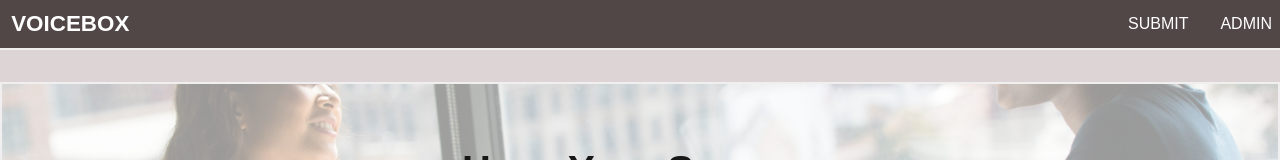
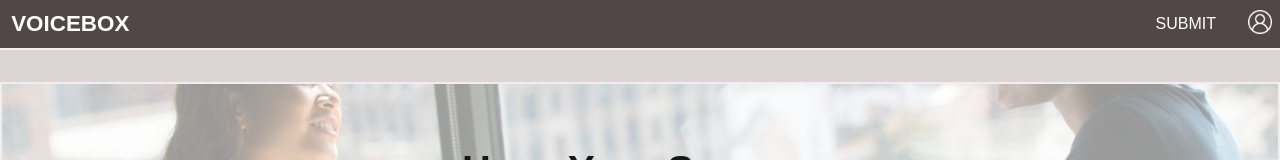
Before and after one commit to freeCodeCamp-2025-Summer-Hackathon/cyan-branch, a Next.js app: page / in a window 1280 px wide. Shown: the top 160 px of the page. Built offline with nearby package versions, Linux system fonts and the light colour scheme; no server answers; a web font is replaced by a local one.

Commit message:
refactor: move Header.module.css into header component folder and update next.config.mjs to allow google user images

```diff
--- a/app/components/Header.js
+++ /dev/null
@@ -1,46 +0,0 @@
-'use client';
-import Link from "next/link";
-import styles from "../styles/Header.module.css";
-import { signIn } from "next-auth/react";
-import { signOut } from "next-auth/react";
-import { useSession } from "next-auth/react";
-
-const Header = () => {
-  const { data: session, status } = useSession();
-
-  return (
-    <header className={styles.header}>
-      <div className={styles.header__logo}>
-        <Link href="/">
-          <h1 className={styles.header__logoImage}>VoiceBox</h1>
-        </Link>
-      </div>
-      <nav className={styles.header__navigation}>
-        <ul className={styles.header__navigation__list}>
-          <li className={styles.header__navigation__listItem}>
-            <Link href="#" className={styles.header__navigation__listItem__link}>
-              submit
-            </Link>
-          </li>
-          <li className={styles.header__navigation__listItem}>
-            {/* <Link onClick={() => signIn('google')} className={styles.header__navigation__listItem__link}>
-              admin
-            </Link> */}
-            {/* Updated Admin signIn button */}
-            {status === 'authenticated' ? (
-              <button onClick={() => signOut({ callbackUrl: "/" })} className={styles.header__navigation__listItem__btn}>
-                sign out
-              </button>
-            ) : (
-              <button onClick={() => signIn('google', { callbackUrl: "/dashboard" })} className={styles.header__navigation__listItem__btn}>
-                admin
-              </button>
-            )}
-          </li>
-        </ul>
-      </nav>
-    </header>
-  );
-};
-
-export default Header;
--- /dev/null
+++ b/app/components/header/Header.js
@@ -0,0 +1,31 @@
+'use client';
+import Link from "next/link";
+import styles from "./Header.module.css";
+import HeaderDropdown from "./HeaderDropdown";
+
+const Header = () => {
+
+  return (
+    <header className={styles.header}>
+      <div className={styles.header__logo}>
+        <Link href="/">
+          <h1 className={styles.header__logoImage}>VoiceBox</h1>
+        </Link>
+      </div>
+      <nav className={styles.header__navigation}>
+        <ul className={styles.header__navigation__list}>
+          <li className={styles.header__navigation__listItem}>
+            <Link href="#" className={styles.header__navigation__listItem__link}>
+              submit
+            </Link>
+          </li>
+          <li className={styles.header__navigation__listItem}>
+            <HeaderDropdown />
+          </li>
+        </ul>
+      </nav>
+    </header>
+  );
+};
+
+export default Header;
--- /dev/null
+++ b/app/components/header/HeaderDropdown.jsx
@@ -0,0 +1,42 @@
+import { useSession } from 'next-auth/react';
+import { signIn, signOut } from 'next-auth/react';
+import Image from 'next/image';
+import styles from './Header.module.css';
+
+export default function HeaderDropdown() {
+  const { data: session, status } = useSession();
+
+  return (
+    <>
+      {status === 'authenticated' ? (
+        <div>
+          <Image
+            // className={styles.}
+            src={session?.user?.image}
+            alt="User Google profile image"
+            width={24}
+            height={24}
+          />
+          <button
+            onClick={() => signOut({ callbackUrl: '/' })}
+            className={styles.header__navigation__listItem__btn}
+          >
+            Sign Out
+          </button>
+        </div>
+      ) : (
+        <button
+          onClick={() => signIn('google', { callbackUrl: '/dashboard' })}
+          className={styles.header__navigation__listItem__btn}
+        >
+          <Image
+            src="/images/user-icon.svg"
+            alt="User Icon"
+            width={24}
+            height={24}
+          />
+        </button>
+      )}
+    </>
+  );
+}
--- a/app/layout.js
+++ b/app/layout.js
@@ -4,7 +4,7 @@ import { ThemeProvider } from "next-themes";
 import { SessionProvider } from 'next-auth/react';
 import "./styles/colors.css";
 import "./styles/globals.css";
-import Header from "./components/Header";
+import Header from "./components/header/Header";
 
 const gentiumBookPlus = Gentium_Book_Plus({
   variable: "--font-gentium-book-plus",
--- a/next.config.mjs
+++ b/next.config.mjs
@@ -1,4 +1,9 @@
 /** @type {import('next').NextConfig} */
-const nextConfig = {};
+const nextConfig = {
+  images: {
+    // Allows using user's Google profile image
+    domains: ['lh3.googleusercontent.com'],
+  },
+};
 
 export default nextConfig;
```
Also changed, not shown: app/components/header/Header.module.css (renamed from app/styles/Header.module.css), public/images/user-icon.svg (added).
